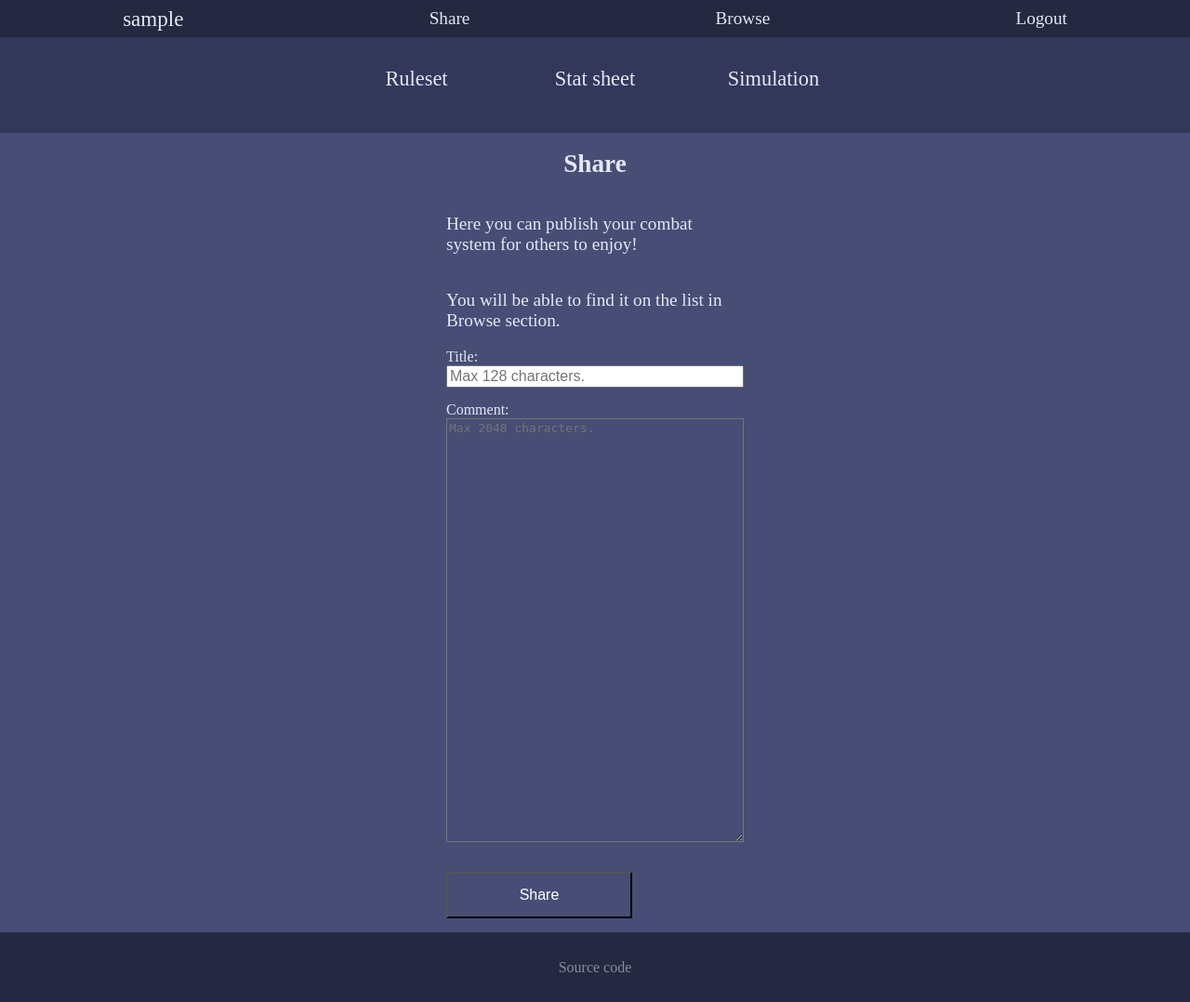
After one commit to BartoszDerenda/combat-system-builder, a Flask app: page /share in a window 1280 px wide. The commit adds this page. Shown: the whole page at 93% size. Run offline with Flask 3, Linux system fonts and the light colour scheme; the visitor is signed in with stand-in values (Sample User, id 1); some libraries are stand-ins or nearby versions.

Commit message:
Update v2.0
Added Browse, Share, Register and Login functionalities.

- Users can now register and log in.
- Logged users can now share their combat systems.
- Admins can delete combat systems shared by other users.

```diff
--- a/app.py
+++ b/app.py
@@ -2,13 +2,23 @@ from flask import Flask
 from flask import render_template
 from flask import request
 from flask import session
+from flask import redirect
+from flask import url_for
+from flask_mysqldb import MySQL
+
 import math
 import random
 import uuid
 
 app = Flask(__name__)
+app.config['MYSQL_HOST'] = 'localhost'
+app.config['MYSQL_USER'] = '20_derenda'
+app.config['MYSQL_PASSWORD'] = 'limba9955'
+app.config['MYSQL_DB'] = '20_derenda'
+
+mysql = MySQL(app)
+
 app.secret_key = '8008135'
-
 sessions = {}
 
 
@@ -32,7 +42,6 @@ class Fighter:
         self.armor = 10
         self.likelihood_of_physical = 50
         self.likelihood_of_magical = 50
-        self.total_value = 0
 
         # Skills and Spells
         self.attack_1_type = "physical"
@@ -68,6 +77,7 @@ class Fighter:
         self.charisma_chance = 0
         self.critical_chance = 0
         self.armor_mitigation = 0
+        self.total_value = 0
 
 
 class System:
@@ -76,14 +86,10 @@ class System:
         self.enemy = Fighter('Enemy')
 
         self.strength_dmg = 3
-        self.strength_min = 0.9
-        self.strength_max = 1.1
         self.strength_crit = 1.5
         self.strength_price = 2
 
         self.intelligence_dmg = 4
-        self.intelligence_min = 0.8
-        self.intelligence_max = 1.2
         self.intelligence_crit = 1.5
         self.intelligence_price = 2
 
@@ -852,11 +858,197 @@ def set_ruleset():
 
 @app.route('/', methods=['GET', 'POST'])
 def homepage():
+    session['loggedin'] = False
     if 'key' not in session:
         session['key'] = uuid.uuid4()
     sessions[session['key']] = System()
 
     return render_template('index.html')
+
+
+@app.route('/registration', methods=['GET', 'POST'])
+def registration():
+    system = sessions[session['key']]
+    message = ''
+
+    if request.method == 'POST':
+        if request.form.get('registration_submit', False) == 'Register':
+            username = request.form['username']
+            password = request.form['password']
+            password_confirm = request.form['password_confirm']
+
+            cursor = mysql.connection.cursor()
+            cursor.execute('SELECT * FROM users WHERE username = %s', [username])
+            account = cursor.fetchone()
+            if username == '' or password == '' or password_confirm == '':
+                message = '<div class="authentication-message error-color">Please fill out the form!</div>'
+            elif password != password_confirm:
+                message = '<div class="authentication-message error-color">Passwords do not match!</div>'
+            elif account:
+                message = '<div class="authentication-message error-color">Username is already taken!</div>'
+            elif len(username) > 64:
+                message = '<div class="authentication-message error-color">Username is too long! (Max 64 characters)</div>'
+            elif len(password) > 64:
+                message = '<div class="authentication-message error-color">Password is too long! (Max 64 characters)</div>'
+            else:
+                cursor.execute('INSERT INTO users VALUES (NULL, %s, %s, "USER")', ([username], [password]))
+                cursor.execute('UPDATE users SET password = MD5(password) WHERE username = %s', [username])
+                message = '<div class="authentication-message success-color">You have successfully registered!</div>'
+                mysql.connection.commit()
+
+            cursor.close()
+
+    return render_template('registration.html', system=system, message=message)
+
+
+@app.route('/login', methods=['GET', 'POST'])
+def login():
+    system = sessions[session['key']]
+    message = ''
+
+    if request.method == 'POST':
+        if request.form.get('login_submit', False) == 'Login':
+            username = request.form['username']
+            password = request.form['password']
+
+            cursor = mysql.connection.cursor()
+            cursor.execute('SELECT * FROM users WHERE username = %s and password = md5(%s)', ([username], [password]))
+            account = cursor.fetchone()
+            if account:
+                session['loggedin'] = True
+                session['username'] = account[1]
+                session['user_type'] = account[3]
+                cursor.close()
+                return redirect(url_for('ruleset'))
+            else:
+                message = '<div class="authentication-message error-color">Incorrect username or password!</div>'
+
+            cursor.close()
+
+    return render_template('login.html', system=system, message=message)
+
+
+@app.route('/logout', methods=['GET', 'POST'])
+def logout():
+    system = sessions[session['key']]
+    if not session['loggedin']:
+        return redirect(url_for('homepage'))
+
+    session['loggedin'] = False
+    session['username'] = ''
+
+    return render_template('login.html', system=system)
+
+
+@app.route('/share', methods=['GET', 'POST'])
+def share():
+    system = sessions[session['key']]
+    if not session['loggedin']:
+        return redirect(url_for('homepage'))
+
+    if request.method == 'POST':
+        if request.form.get('share_submit', False) == 'Share':
+            cursor = mysql.connection.cursor()
+            comment = request.form['comment']
+            title = request.form['title']
+
+            # I think this could've been done better by concatenating some sort of list of class attributes.
+            # I don't have time to optimize it right now.
+
+            cursor.execute('INSERT INTO combat_systems VALUES (NULL, %s, %s, %s, %s, %s, %s, %s, %s, %s, %s, %s, %s,'
+                           '%s, %s, %s, %s, %s, %s, %s, %s, %s, %s, %s, %s, %s, %s, %s, %s,'
+                           '%s, %s, %s, %s, %s, %s, %s, %s, %s, %s, %s, %s, %s, %s, %s, %s,'
+                           '%s, %s, %s, %s, %s, %s, %s, %s, %s, %s, %s, %s, %s, %s, %s, %s,'
+                           '%s, %s, %s, %s, %s, %s, %s, %s, %s, %s, %s, %s, %s, %s, %s, %s,'
+                           '%s, %s, %s, %s, %s, %s, %s, %s, %s, %s, %s, %s, %s, %s, %s, %s,'
+                           '%s, %s, %s, %s, %s, %s, %s, %s, %s, %s, %s, %s, %s, %s, %s, %s)',
+                           ([session['username']], [title], [comment],
+                            [system.strength_dmg], [system.strength_crit], [system.strength_price],
+
+                            [system.intelligence_dmg], [system.intelligence_crit], [system.intelligence_price],
+
+                            [system.agility_type], [system.agility_math], [system.agility_x],
+                            [system.agility_y], [system.agility_cap], [system.agility_price],
+
+                            [system.willpower_type], [system.willpower_math], [system.willpower_x],
+                            [system.willpower_y], [system.willpower_cap], [system.willpower_price],
+
+                            [system.base_health], [system.endurance_value], [system.endurance_price],
+
+                            [system.charisma_math], [system.charisma_x], [system.charisma_y], [system.charisma_min],
+                            [system.charisma_max], [system.charisma_cap], [system.charisma_price],
+
+                            [system.luck_math], [system.luck_x], [system.luck_y], [system.luck_cap],
+                            [system.luck_price],
+
+                            [system.speed_price],
+
+                            [system.armor_type], [system.armor_math], [system.armor_y], [system.armor_cap],
+                            [system.armor_price],
+
+                            [system.hero.name], [system.hero.level], [system.hero.strength], [system.hero.intelligence],
+                            [system.hero.agility], [system.hero.willpower], [system.hero.endurance],
+                            [system.hero.charisma], [system.hero.luck], [system.hero.speed], [system.hero.armor],
+
+                            [system.hero.likelihood_of_physical], [system.hero.likelihood_of_magical],
+
+                            [system.hero.attack_1_type], [system.hero.attack_1_name], [system.hero.attack_1_min],
+                            [system.hero.attack_1_max], [system.hero.attack_1_chance],
+
+                            [system.hero.attack_2_type], [system.hero.attack_2_name], [system.hero.attack_2_min],
+                            [system.hero.attack_2_max], [system.hero.attack_2_chance],
+
+                            [system.hero.attack_3_type], [system.hero.attack_3_name], [system.hero.attack_3_min],
+                            [system.hero.attack_3_max], [system.hero.attack_3_chance],
+
+                            [system.hero.attack_4_type], [system.hero.attack_4_name], [system.hero.attack_4_min],
+                            [system.hero.attack_4_max], [system.hero.attack_4_chance],
+
+                            [system.enemy.name], [system.enemy.level], [system.enemy.strength],
+                            [system.enemy.intelligence], [system.enemy.agility], [system.enemy.willpower],
+                            [system.enemy.endurance], [system.enemy.charisma], [system.enemy.luck],
+                            [system.enemy.speed], [system.enemy.armor],
+
+                            [system.enemy.likelihood_of_physical], [system.enemy.likelihood_of_magical],
+
+                            [system.enemy.attack_1_type], [system.enemy.attack_1_name], [system.enemy.attack_1_min],
+                            [system.enemy.attack_1_max], [system.enemy.attack_1_chance],
+
+                            [system.enemy.attack_2_type], [system.enemy.attack_2_name], [system.enemy.attack_2_min],
+                            [system.enemy.attack_2_max], [system.enemy.attack_2_chance],
+
+                            [system.enemy.attack_3_type], [system.enemy.attack_3_name], [system.enemy.attack_3_min],
+                            [system.enemy.attack_3_max], [system.enemy.attack_3_chance],
+
+                            [system.enemy.attack_4_type], [system.enemy.attack_4_name], [system.enemy.attack_4_min],
+                            [system.enemy.attack_4_max], [system.enemy.attack_4_chance],
+                            ))
+
+            mysql.connection.commit()
+            cursor.close()
+
+    return render_template('share.html', system=system)
+
+
+@app.route('/browse', methods=['GET', 'POST'])
+def browse():
+    system = sessions[session['key']]
+    if not session['loggedin']:
+        return redirect(url_for('homepage'))
+
+    if request.method == 'POST':
+        if request.form.get('delete', False) == 'Delete':
+            cursor = mysql.connection.cursor()
+            cursor.execute('DELETE FROM combat_systems WHERE `id` = %s', [request.form['systemId']])
+            mysql.connection.commit()
+            cursor.close()
+
+    cursor = mysql.connection.cursor()
+    cursor.execute('SELECT `id`, `username`, `title`, `comment` FROM combat_systems')
+    database = cursor.fetchall()
+    cursor.close()
+
+    return render_template('browse.html', system=system, database=database, user_type=session['user_type'])
 
 
 @app.route('/ruleset', methods=['GET', 'POST'])
@@ -866,6 +1058,138 @@ def ruleset():
     if request.method == 'POST':
         if request.form.get('ruleset_update', False) == 'Confirm':
             set_ruleset()
+        elif request.form.get('confirm', False) == 'Use this':
+            cursor = mysql.connection.cursor()
+            cursor.execute('SELECT * FROM combat_systems WHERE `id` = %s', [request.form['systemId']])
+            data = cursor.fetchone()
+
+            system.strength_dmg = data[4]
+            system.strength_crit = data[5]
+            system.strength_price = data[6]
+
+            system.intelligence_dmg = data[7]
+            system.intelligence_crit = data[8]
+            system.intelligence_price = data[9]
+
+            system.agility_type = data[10]
+            system.agility_math = data[11]
+            system.agility_x = data[12]
+            system.agility_y = data[13]
+            system.agility_cap = data[14]
+            system.agility_price = data[15]
+
+            system.willpower_type = data[16]
+            system.willpower_math = data[17]
+            system.willpower_x = data[18]
+            system.willpower_y = data[19]
+            system.willpower_cap = data[20]
+            system.willpower_price = data[21]
+
+            system.base_health = data[22]
+            system.endurance_value = data[23]
+            system.endurance_price = data[24]
+
+            system.charisma_math = data[25]
+            system.charisma_x = data[26]
+            system.charisma_y = data[27]
+            system.charisma_min = data[28]
+            system.charisma_max = data[29]
+            system.charisma_cap = data[30]
+            system.charisma_price = data[31]
+
+            system.luck_math = data[32]
+            system.luck_x = data[33]
+            system.luck_y = data[34]
+            system.luck_cap = data[35]
+            system.luck_price = data[36]
+
+            system.speed_price = data[37]
+
+            system.armor_type = data[38]
+            system.armor_math = data[39]
+            system.armor_y = data[40]
+            system.armor_cap = data[41]
+            system.armor_price = data[42]
+
+            system.hero.name = data[43]
+            system.hero.level = data[44]
+            system.hero.strength = data[45]
+            system.hero.intelligence = data[46]
+            system.hero.agility = data[47]
+            system.hero.willpower = data[48]
+            system.hero.endurance = data[49]
+            system.hero.charisma = data[50]
+            system.hero.luck = data[51]
+            system.hero.speed = data[52]
+            system.hero.armor = data[53]
+
+            system.hero.likelihood_of_physical = data[54]
+            system.hero.likelihood_of_magical = data[55]
+
+            system.hero.attack_1_type = data[56]
+            system.hero.attack_1_name = data[57]
+            system.hero.attack_1_min = data[58]
+            system.hero.attack_1_max = data[59]
+            system.hero.attack_1_chance = data[60]
+
+            system.hero.attack_2_type = data[61]
+            system.hero.attack_2_name = data[62]
+            system.hero.attack_2_min = data[63]
+            system.hero.attack_2_max = data[64]
+            system.hero.attack_2_chance = data[65]
+
+            system.hero.attack_3_type = data[66]
+            system.hero.attack_3_name = data[67]
+            system.hero.attack_3_min = data[68]
+            system.hero.attack_3_max = data[69]
+            system.hero.attack_3_chance = data[70]
+
+            system.hero.attack_4_type = data[71]
+            system.hero.attack_4_name = data[72]
+            system.hero.attack_4_min = data[73]
+            system.hero.attack_4_max = data[74]
+            system.hero.attack_4_chance = data[75]
+
+            system.enemy.name = data[76]
+            system.enemy.level = data[77]
+            system.enemy.strength = data[78]
+            system.enemy.intelligence = data[79]
+            system.enemy.agility = data[80]
+            system.enemy.willpower = data[81]
+            system.enemy.endurance = data[82]
+            system.enemy.charisma = data[83]
+            system.enemy.luck = data[84]
+            system.enemy.speed = data[85]
+            system.enemy.armor = data[86]
+
+            system.enemy.likelihood_of_physical = data[87]
+            system.enemy.likelihood_of_magical = data[88]
+
+            system.enemy.attack_1_type = data[89]
+            system.enemy.attack_1_name = data[90]
+            system.enemy.attack_1_min = data[91]
+            system.enemy.attack_1_max = data[92]
+            system.enemy.attack_1_chance = data[93]
+
+            system.enemy.attack_2_type = data[94]
+            system.enemy.attack_2_name = data[95]
+            system.enemy.attack_2_min = data[96]
+            system.enemy.attack_2_max = data[97]
+            system.enemy.attack_2_chance = data[98]
+
+            system.enemy.attack_3_type = data[99]
+            system.enemy.attack_3_name = data[100]
+            system.enemy.attack_3_min = data[101]
+            system.enemy.attack_3_max = data[102]
+            system.enemy.attack_3_chance = data[103]
+
+            system.enemy.attack_4_type = data[104]
+            system.enemy.attack_4_name = data[105]
+            system.enemy.attack_4_min = data[106]
+            system.enemy.attack_4_max = data[107]
+            system.enemy.attack_4_chance = data[108]
+
+            cursor.close()
 
     return render_template('ruleset.html', system=system)
 
@@ -1100,12 +1424,13 @@ def simulation():
             turn += '<div class="hero-turn tooltip">Turn ' + str(turn_number) + ':<br><br><div class="hero-damage">'
             if dodged:
                 turn += system.hero.name + ' strikes with ' + attack_name + ' but the opponent manages to <span ' \
-                                                                    'class="agility-dodge">dodge the attack!</span> '
+                                                                            'class="agility-dodge">dodge the attack!</span> '
                 dodged = False
             else:
                 if attack_type == 'physical':
                     turn += system.hero.name + ' strikes with ' + attack_name + ' dealing ' \
-                                                '<span class="physical-damage">' + str(damage + amount_absorbed) + ' damage!</span>'
+                                                                                '<span class="physical-damage">' + str(
+                        damage + amount_absorbed) + ' damage!</span>'
                 else:
                     turn += system.hero.name + ' casts ' + attack_name + ' dealing <span class="magical-damage">' + str(
                         damage + amount_absorbed) + ' damage!</span>'
@@ -1161,12 +1486,13 @@ def simulation():
             turn += '<div class="enemy-turn tooltip">Turn ' + str(turn_number) + ':<br><br><div class="enemy-damage">'
             if dodged:
                 turn += system.enemy.name + ' strikes with ' + attack_name + ' but the opponent manages to <span ' \
-                                                                    'class="agility-dodge">dodge the attack!</span> '
+                                                                             'class="agility-dodge">dodge the attack!</span> '
                 dodged = False
             else:
                 if attack_type == 'physical':
                     turn += system.enemy.name + ' strikes with ' + attack_name + ' dealing ' \
-                                                '<span class="physical-damage">' + str(damage + amount_absorbed) + ' damage!</span>'
+                                                                                 '<span class="physical-damage">' + str(
+                        damage + amount_absorbed) + ' damage!</span>'
                 else:
                     turn += system.enemy.name + ' casts ' + attack_name + ' dealing <span class="magical-damage">' + str(
                         damage + amount_absorbed) + ' damage!</span>'
@@ -1194,9 +1520,8 @@ def simulation():
                         hero_debuff) + '%!</i>'
                     hero_charisma_debuff = True
 
-            turn += '</div><br>' + system.hero.name + "'s health: " + str(hero_health + damage) + " (-" + str(damage) + ")<br>" + \
-                    system.enemy.name + "'s health: " + str(enemy_health) + \
-                    '</span></div><br>'
+            turn += '</div><br>' + system.hero.name + "'s health: " + str(hero_health + damage) + " (-" + str(
+                damage) + ")<br>" + system.enemy.name + "'s health: " + str(enemy_health) + '</span></div><br>'
             hero_speed_base += system.hero.speed
 
         if hero_health <= 0:
--- /dev/null
+++ b/static/styles/authentication.css
@@ -0,0 +1,66 @@
+#main-text {
+    width: 25%;
+}
+
+#authentication_box {
+    display: flex;
+    text-align: left;
+    flex-flow: column;
+}
+
+.authentication-message {
+    color: black;
+    padding: 10px;
+}
+
+.error-color {
+    background-color: #ef8652;
+}
+
+.success-color {
+    background-color: #86cc4b;
+}
+
+input {
+    margin-bottom: 15px;
+
+    color: black;
+}
+
+textarea {
+    background-color: #474d75;
+}
+
+.confirm-btn {
+    margin-top: 10%;
+}
+
+#submit {
+    background-color: #474d75;
+    color: white;
+
+    width: 200px;
+    height: 50px;
+}
+
+#submit:hover {
+    transition: 0.2s;
+    background-color: #6872af;
+}
+
+@media (max-width: 1000px) {
+    #main-text {
+        width: 35%;
+    }
+}
+
+@media (max-width: 700px) {
+    #main-text {
+        width: 45%;
+    }
+
+    #submit {
+        width: 50%;
+        height: 20%;
+    }
+}
--- a/static/styles/base.css
+++ b/static/styles/base.css
@@ -12,6 +12,33 @@ body {
 
     background-color: #33385b;
     margin: 0;
+}
+
+#main-box {
+    display: flex;
+    justify-content: center;
+    align-items: center;
+    flex-direction: column;
+
+    min-width: 100%;
+    min-height: 60vh;
+
+    background-color: #474d75;
+}
+
+#main-text {
+    display: flex;
+    text-align: center;
+    justify-content: center;
+    flex-direction: column;
+
+    width: 50%;
+}
+
+:focus-visible {
+    outline: 3px solid #a9a9a9;
+    background-color: #414879;
+    color: white;
 }
 
 header {
--- a/static/styles/homepage.css
+++ b/static/styles/homepage.css
@@ -1,24 +1,3 @@
-#homepage-box {
-    display: flex;
-    justify-content: center;
-    align-items: center;
-    flex-direction: column;
-
-    min-width: 100%;
-    min-height: 60vh;
-
-    background-color: #474d75;
-}
-
-#homepage-text {
-    display: flex;
-    text-align: center;
-    justify-content: center;
-    flex-direction: column;
-
-    width: 50%;
-}
-
 h1 {
     font-size: 1.7em;
 }
--- a/static/styles/simulation.css
+++ b/static/styles/simulation.css
@@ -33,7 +33,6 @@
 .hero-damage {
     background-color: rgb(56, 68, 119);
     padding: 2%;
-    width: 100%;
 }
 
 .enemy-turn {
--- a/templates/base.html
+++ b/templates/base.html
@@ -14,8 +14,15 @@
 </head>
 <body>
     <header>
-        <a href="https://github.com/BartoszDerenda/combat-system-builder">Save system</a>
-        <a href="https://github.com/BartoszDerenda/combat-system-builder">Browse</a>
+        {% if session['loggedin'] == False %}
+            <a href="{{ url_for('registration') }}" class="nav-text">Register</a>
+            <a href="{{ url_for('login') }}" class="nav-text">Login</a>
+        {% else %}
+            <p class="nav-text">{{ session['username'] }}</p>
+            <a href="{{ url_for('share') }}" class="nav-text">Share</a>
+            <a href="{{ url_for('browse') }}" class="nav-text">Browse</a>
+            <a href="{{ url_for('logout') }}" class="nav-text">Logout</a>
+        {% endif %}
     </header>
     {% block body %}
 
--- a/templates/index.html
+++ b/templates/index.html
@@ -1,4 +1,5 @@
 {% extends "base.html" %}
+
 {% block head %}
     <link rel="stylesheet" href="{{ url_for('static', filename='styles/base.css') }}" type="text/css" />
     <link rel="stylesheet" href="{{ url_for('static', filename='styles/navigation.css') }}" type="text/css" />
@@ -18,8 +19,8 @@
             <a href="{{ url_for('simulation') }}" class="nav-text">Simulation</a>
         </div>
     </div>
-    <div id="homepage-box">
-        <div id="homepage-text">
+    <div id="main-box">
+        <div id="main-text">
             <h1>Combat System Builder</h1>
             <p>CSB is a tool for developing auto-battling turn-based combat systems for RPG games.</p>
             <p>To start, head to the Ruleset section to customize your systems' mechanics - there you will be able to
--- a/templates/ruleset.html
+++ b/templates/ruleset.html
@@ -407,7 +407,7 @@
                     <td class="small-padding-top">
                         <label for="base_health">Base health of all characters is </label>
                         <input type="number" id="base_health" name="base_health" value="{{ system.base_health }}"
-                               onblur="checkInt(this)" min="0" step="10" required />
+                               onblur="checkInt(this)" min="0" required />
                     </td>
                 </tr>
                 <tr>
--- /dev/null
+++ b/templates/share.html
@@ -0,0 +1,43 @@
+{% extends "base.html" %}
+{% block head %}
+    <link rel="stylesheet" href="{{ url_for('static', filename='styles/base.css') }}" type="text/css" />
+    <link rel="stylesheet" href="{{ url_for('static', filename='styles/navigation.css') }}" type="text/css" />
+    <link rel="stylesheet" href="{{ url_for('static', filename='styles/homepage.css') }}" type="text/css" />
+    <link rel="stylesheet" href="{{ url_for('static', filename='styles/authentication.css') }}" type="text/css" />
+{% endblock %}
+
+{% block body %}
+
+    <div id="navigation">
+        <div class="nav-box">
+            <a href="{{ url_for('ruleset') }}" class="nav-text">Ruleset</a>
+        </div>
+        <div class="nav-box">
+            <a href="{{ url_for('stat_sheet') }}" class="nav-text">Stat sheet</a>
+        </div>
+        <div class="nav-box">
+            <a href="{{ url_for('simulation') }}" class="nav-text">Simulation</a>
+        </div>
+    </div>
+    <div id="main-box">
+        <div id="main-text">
+            <h1>Share</h1>
+            <form id="authentication_box" action="{{ url_for('share') }}" method="POST">
+                {% if message is defined and message %}
+                    {{ message|safe }}
+                {% endif %}
+                <p>Here you can publish your combat system for others to enjoy!</p>
+                <p>You will be able to find it on the list in Browse section.</p>
+                <label for="title">Title:</label>
+                <input type="text" id="title" name="title" max="128" placeholder="Max 128 characters." required />
+                <label for="comment">Comment:</label>
+                <textarea id="comment" name="comment" maxlength="2048" rows="30" cols="50"
+                          placeholder="Max 2048 characters." required></textarea>
+                <div class="confirm-btn">
+                    <input type="submit" name="share_submit" id="submit" value="Share">
+                </div>
+            </form>
+        </div>
+    </div>
+
+{% endblock %}
```
Also changed, not shown: static/styles/browse.css (added, +56 -0 lines), templates/browse.html (added, +46 -0 lines), templates/login.html (added, +40 -0 lines), templates/registration.html (added, +57 -0 lines).
